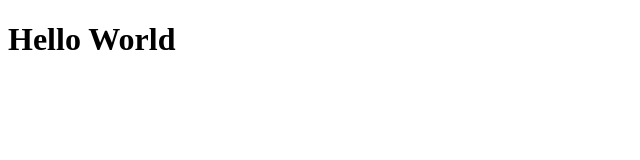
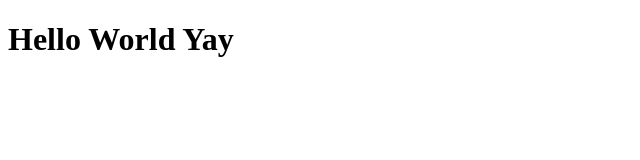
Before and after one commit to shoonth/helloworld, an Angular app: page / in a window 1280 px wide. Shown: the top 160 px of the page, without its empty margins (0-640 px from the left). Built offline with nearby package versions, Linux system fonts and the light colour scheme.

Commit message:
change title

```diff
--- a/src/app/app.component.ts
+++ b/src/app/app.component.ts
@@ -6,5 +6,5 @@ import { Component } from '@angular/core';
   styleUrls: ['./app.component.css']
 })
 export class AppComponent {
-  title = 'Hello World';
+  title = 'Hello World Yay';
 }
```
